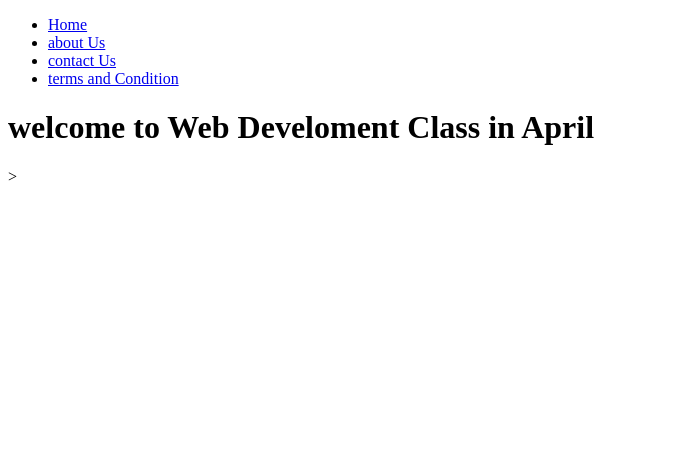
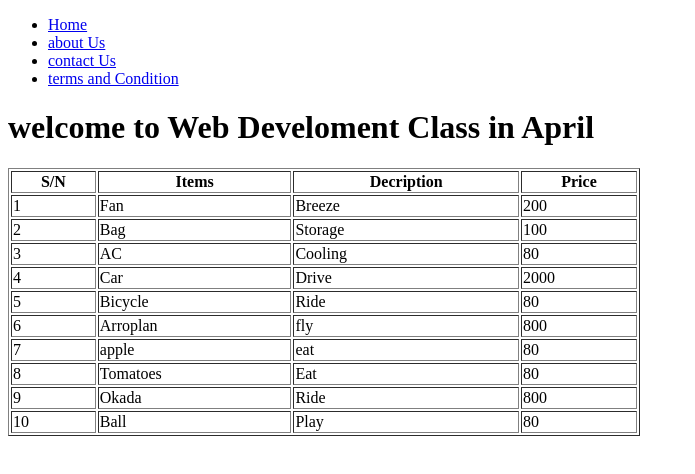
Before and after one commit to simon45un/Projectone, a plain HTML site: page about.html in a window 1280 px wide. Shown: the whole page, without its empty margins (0-695 px from the left). Drawn offline with Linux system fonts and the light colour scheme.

Commit message:
tables and forms

```diff
--- a/about.html
+++ b/about.html
@@ -1,11 +1,13 @@
 <!DOCTYPE html>
 <html lang="en">
+
 <head>
     <meta charset="UTF-8">
     <meta http-equiv="X-UA-Compatible" content="IE=edge">
     <meta name="viewport" content="width=device-width, initial-scale=1.0">
     <title>about Us</title>
 </head>
+
 <body>
     <header>
 
@@ -19,8 +21,80 @@
             </ul>
         </nav>
     </header>
-<h1>welcome to Web Develoment Class in April</h1>>
+    <h1>welcome to Web Develoment Class in April</h1>
+
+
+    <table border="1px" width="50%">
+        <tr>
+            <th>S/N</th>
+            <th>Items</th>
+            <th>Decription</th>
+            <th>Price</th>
+        </tr>
+        <tr>
+            <td>1</td>
+            <td>Fan</td>
+            <td>Breeze</td>
+            <td>200</td>
+        </tr>
+        <tr>
+            <td>2</td>
+            <td>Bag</td>
+            <td>Storage</td>
+            <td>100</td>
+        </tr>
+        <tr>
+            <td>3</td>
+            <td>AC</td>
+            <td>Cooling</td>
+            <td>80</td>
+        </tr>
+        <tr>
+            <td>4</td>
+            <td>Car</td>
+            <td>Drive</td>
+            <td>2000</td>
+        </tr>
+        <tr>
+            <td>5</td>
+            <td>Bicycle</td>
+            <td>Ride</td>
+            <td>80</td>
+        </tr>
+        <tr>
+            <td>6</td>
+            <td>Arroplan</td>
+            <td>fly</td>
+            <td>800</td>
+        </tr>
+        <tr>
+            <td>7</td>
+            <td>apple</td>
+            <td>eat</td>
+            <td>80</td>
+        </tr>
+        <tr>
+            <td>8</td>
+            <td>Tomatoes</td>
+            <td>Eat</td>
+            <td>80</td>
+        </tr>
+        <tr>
+            <td>9</td>
+            <td>Okada</td>
+            <td>Ride</td>
+            <td>800</td>
+        <tr>
+            <td>10</td>
+            <td>Ball</td>
+            <td>Play</td>
+            <td>80</td>
+        </tr>
+        </tr>
+    </table>
+
 
 
 </body>
+
 </html>
```
Also changed, not shown: contact.html (+28 -1 lines), terms.html (+10 -6 lines), 1 other file. Lines whose indentation alone changed are shown as unchanged.
